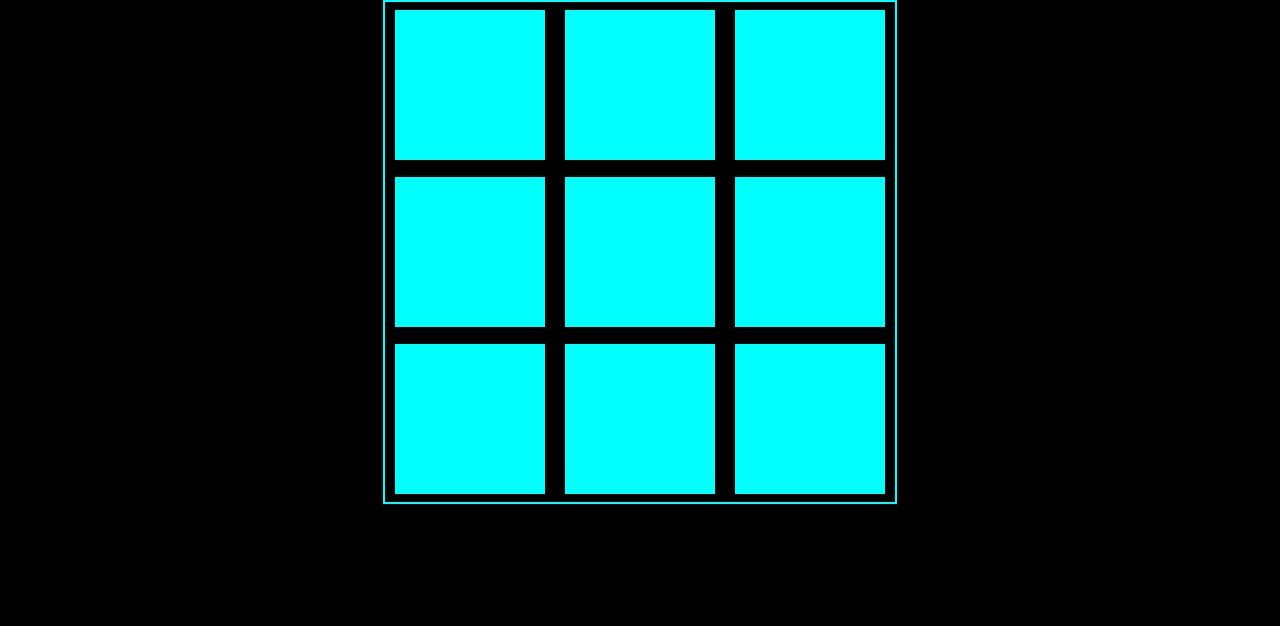
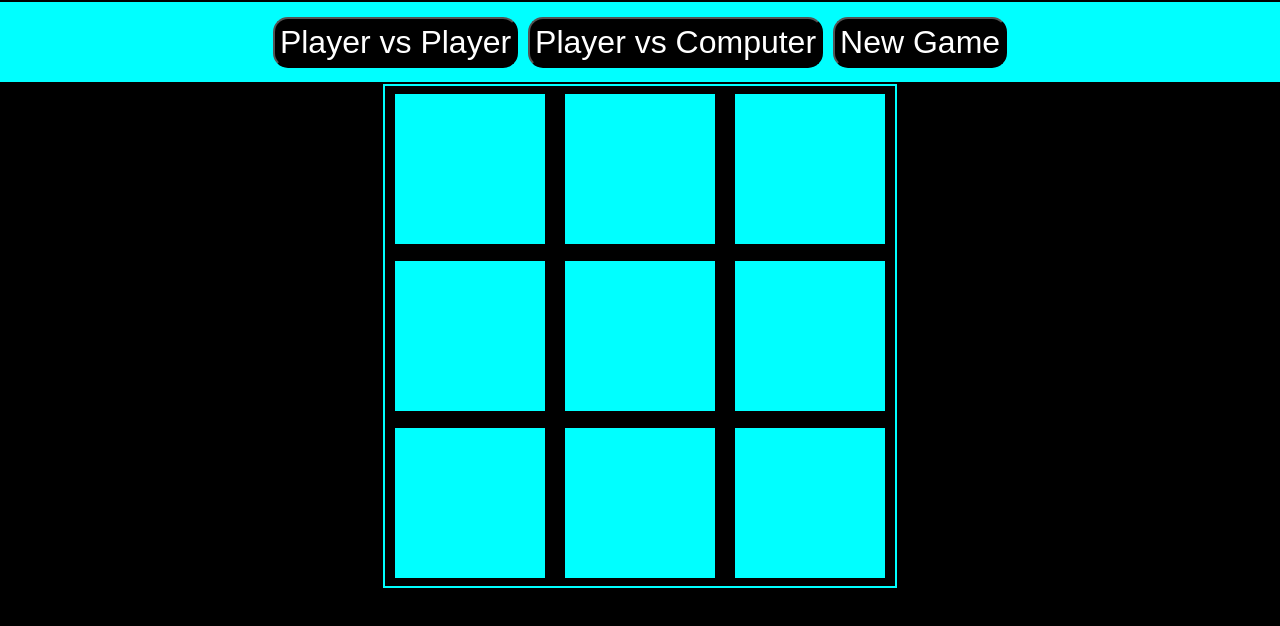
Before and after one commit to jbiehl88/ticTacToe, a plain HTML site: page index.html in a window 1280 px wide. Drawn offline with Linux system fonts and the light colour scheme.

Commit message:
reset button added

```diff
--- a/index.css
+++ b/index.css
@@ -6,7 +6,9 @@
 body {
     background-color: black;
     display: flex;
+    flex-direction: column;
     justify-content: center;
+    align-items: center;
 }
 
 .board {
@@ -33,3 +35,32 @@ body {
     border-left: solid 20px black;
     border-right: solid 20px black
 }
+
+#winBanner {
+    color: rgb(88, 224, 156);
+    font-family: Impact, Haettenschweiler, 'Arial Narrow Bold', sans-serif;
+    font-size: 3rem;
+}
+
+.topMenu {
+    background-color: aqua;
+    height: 5rem;
+    width: 100%;
+}
+
+.button {
+    background-color: black;
+    color:white;
+    font-size: 2rem;
+    margin: 5px;
+    padding: 5px;
+    border-radius: 15px;
+}
+
+header {
+    display: flex;
+    flex-direction: row;
+    align-items: center;
+    justify-content: center;
+    border: solid black 2px;
+}
--- a/index.html
+++ b/index.html
@@ -8,6 +8,11 @@
     <link rel="stylesheet" href="index.css">
     <script defer src="index.js"></script>
 </head>
+<header class="topMenu">
+    <button class="button" id="twoPlayer">Player vs Player</button>
+    <button class="button" id="onePlayer">Player vs Computer</button>
+    <button class="button" id="newGame">New Game</button>
+</header>
 <body>
     <h2 id="winBanner"></h2>
     <div class="board">
--- a/index.js
+++ b/index.js
@@ -28,7 +28,7 @@ function winCheck() {
   if (player1) {
     // console.log('so many hellos', array)
     if (array[0] === "X" && array[1] === "X" && array[2] === "X") {
-      console.log(winMessageX, "hello again");
+      // console.log(winMessageX, "hello again");
       winBanner.innerText = winMessageX;
     } else if (array[3] === "X" && array[4] === "X" && array[5] === "X") {
       winBanner.innerText(winMessageX);
@@ -73,36 +73,6 @@ const player1 = gameState.players[0];
 const player2 = gameState.players[1];
 let counter = 0;
 
-/*
-- ***************Game area
-- ***************declare variables ( X or O)
--****************lines for grid in css
-- ***************shading for a checkered pattern
-- first click X second click 0 and alternate
--update board
--check for winning combo after each move
--update message to declare winner
-
-*************create function to place an X in a cell
-*************all function
-*************run js file
-*/
-
-// Write functions to manipulate gameState --> maybe even a method?
-
-// let initialState
-
-// //state
-// function init() {
-
-// }
-//  init()
-
-// //render
-// function renderState() {
-
-// }
-
 // // listeners
 board.addEventListener("click", function (event) {
   console.log(gameState.count);
@@ -114,14 +84,12 @@ board.addEventListener("click", function (event) {
     console.log(gameState.board[0], "message after");
     event.target.innerText = player2;
     console.log(gameState.board);
-    // renderState()
     winCheck();
   } else {
     currentPlayer = "X";
     console.log(event.target.id);
     gameState.board[event.target.id] = "x";
     event.target.innerText = player1;
-    // renderState()
     winCheck();
   }
   if (event.target.id === "zero") {
@@ -143,20 +111,17 @@ board.addEventListener("click", function (event) {
   } else if (event.target.id === "eight") {
     gameState.board[2][2] = currentPlayer;
   }
-
   gameState.count++;
-  console.log(gameState.count, "hello Ed");
+  // console.log(gameState.count, "hello Ed");
 });
 
-// }
+const pvp = document.querySelector('#twoPlayer')
+const comp = document.querySelector('#onePlayer')
+const reset = document.querySelector('#newGame')
 
-// renderState()
-
-// function start() {
-//     if(Math.random() < 5) {
-
-//     }
-// }
+reset.addEventListener("click", function (event) {
+  location.reload()
+})
 
 // put stuff on the screen
 
@@ -174,3 +139,20 @@ board.addEventListener("click", function (event) {
 // computer.classList.add('computer')
 
 // make them work together
+
+
+// - ***************Game area
+// - ***************declare variables ( X or O)
+// -****************lines for grid in css
+// - ***************shading for a checkered pattern
+// - **************first click X second click 0 and alternate
+// -**************update board
+// -**************check for winning combo after each move
+// -*************update message to declare winner
+
+// *************create function to place an X in a cell
+// *************all function
+// *************run js file
+
+
+// Write functions to manipulate gameState --> maybe even a method
```
